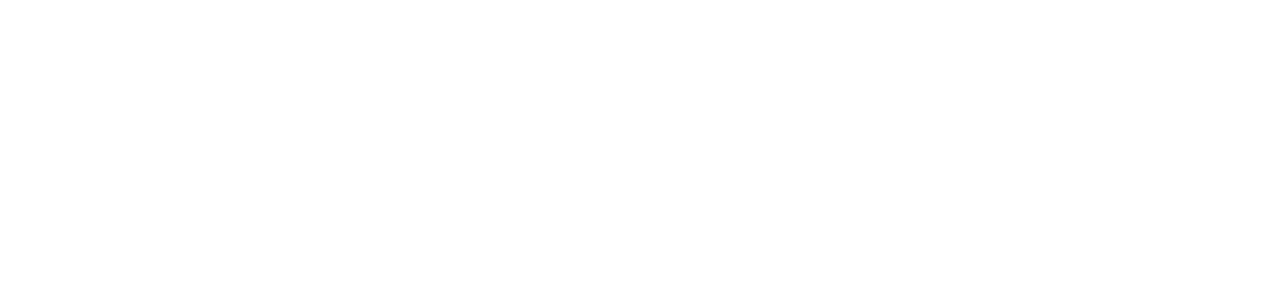
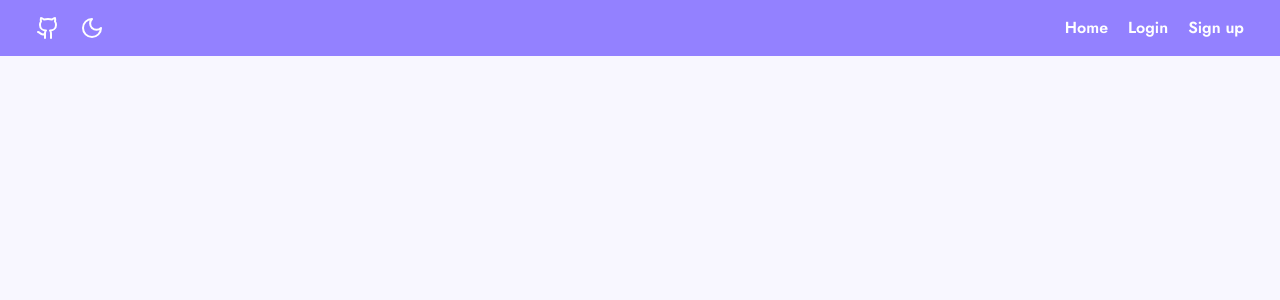
Before and after one commit to otsosaarinen/fiilis, a React (Vite) app: page /signup in a window 1280 px wide. Shown: the top 300 px of the page. Built offline with nearby package versions, Linux system fonts and the light colour scheme.

Commit message:
add header to signup page

```diff
--- a/src/Signup.tsx
+++ b/src/Signup.tsx
@@ -1,5 +1,13 @@
+import Header from "./Header";
+
 function Signup() {
-	return <></>;
+	return (
+		<>
+			<div className="font-jost bg-ghost-white flex min-h-screen max-w-screen flex-col items-center justify-center text-neutral-800">
+				<Header />
+			</div>
+		</>
+	);
 }
 
 export default Signup;
```
